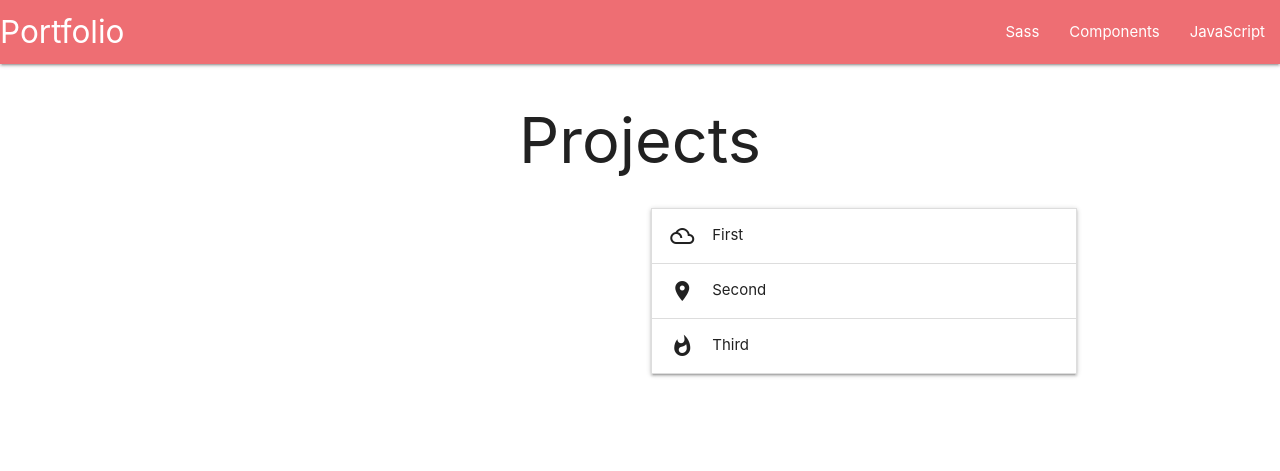
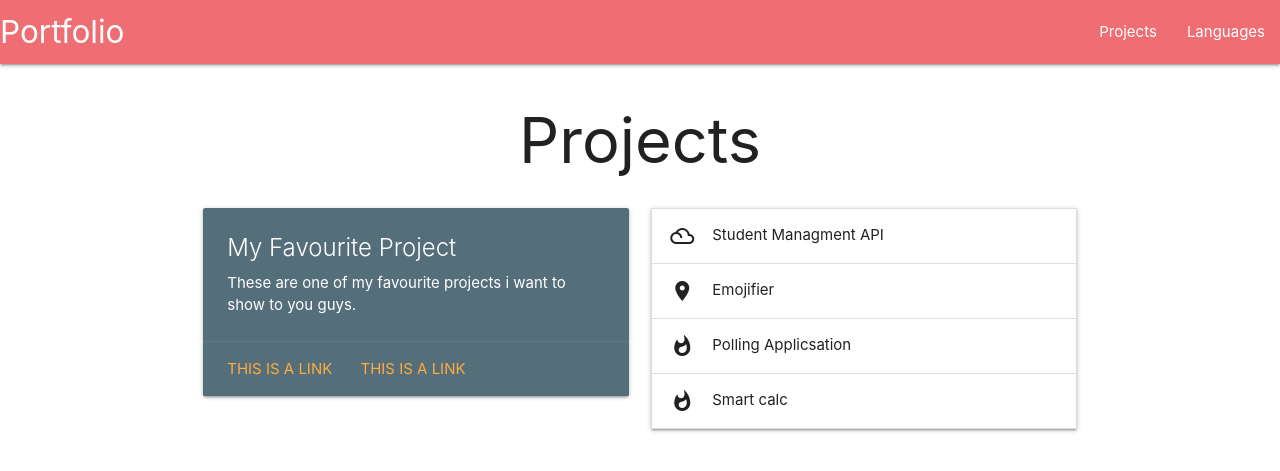
Before and after one commit to buri-buri/Portfolio, a Django app: template templates/main/project.html in a window 1280 px wide. Shown: the top 471 px of the page. Run offline with Django 3.2, Linux system fonts and the light colour scheme; the template is opened without the code that fills it, so the values that code supplies are empty.

Commit message:
abhi maine language and project dono pages bnaa liye and maine sarre link jod diye hai

```diff
--- a/main/urls.py
+++ b/main/urls.py
@@ -1,5 +1,7 @@
 from django.urls import path
 from main import views
 urlpatterns = [
-    path('',views.index)
+    path('',views.index,name='index'),
+    path('project',views.project,name='project'),
+    path('language',views.language,name='language'),
 ]
--- a/templates/main/nav.html
+++ b/templates/main/nav.html
@@ -1,10 +1,9 @@
 <nav>
     <div class="nav-wrapper">
-      <a href="#" class="brand-logo">Portfolio</a>
+      <a href="{% url 'index' %}" class="brand-logo">Portfolio</a>
       <ul id="nav-mobile" class="right hide-on-med-and-down">
-        <li><a href="sass.html">Sass</a></li>
-        <li><a href="badges.html">Components</a></li>
-        <li><a href="collapsible.html">JavaScript</a></li>
+        <li><a href="{% url 'project' %}">Projects</a></li>
+        <li><a href="{% url 'language' %}">Languages</a></li>
       </ul>
     </div>
   </nav>
--- a/templates/main/project.html
+++ b/templates/main/project.html
@@ -6,22 +6,35 @@
         <h1 class = "center-align">Projects</h1>
         <div class="row">
             <div class="col s12 m6">
-
+                <div class="card blue-grey darken-1">
+                    <div class="card-content white-text">
+                      <span class="card-title">My Favourite Project</span>
+                      <p>These are one of my favourite projects i want to show to you guys.</p>
+                    </div>
+                    <div class="card-action">
+                      <a href="#">This is a link</a>
+                      <a href="#">This is a link</a>
+                    </div>
+                  </div>
             </div>
             <div class="col s12 m6">
                 <ul class="collapsible">
                     <li>
-                      <div class="collapsible-header"><i class="material-icons">filter_drama</i>First</div>
-                      <div class="collapsible-body"><span>Lorem ipsum dolor sit amet.</span></div>
+                      <div class="collapsible-header"><i class="material-icons">filter_drama</i>Student Managment API</div>
+                      <div class="collapsible-body"><span>Pta nikya likhu isme ab mai.</span></div>
                     </li>
                     <li>
-                      <div class="collapsible-header"><i class="material-icons">place</i>Second</div>
-                      <div class="collapsible-body"><span>Lorem ipsum dolor sit amet.</span></div>
+                      <div class="collapsible-header"><i class="material-icons">place</i>Emojifier</div>
+                      <div class="collapsible-body"><span>Apne aap samjh na bhai.</span></div>
                     </li>
                     <li>
-                      <div class="collapsible-header"><i class="material-icons">whatshot</i>Third</div>
-                      <div class="collapsible-body"><span>Lorem ipsum dolor sit amet.</span></div>
+                      <div class="collapsible-header"><i class="material-icons">whatshot</i>Polling Applicsation</div>
+                      <div class="collapsible-body"><span>abe yrr har cheez ko dekh kai hi manage kya.</span></div>
                     </li>
+                    <li>
+                        <div class="collapsible-header"><i class="material-icons">whatshot</i>Smart calc</div>
+                        <div class="collapsible-body"><span>Sharam kr le Smart Calc aata to gunde ga nahi calculation hi krega.</span></div>
+                      </li>
                   </ul>
             </div>
         </div>
```
Also changed, not shown: main/views.py (+8 -2 lines), templates/main/index.html (+26 -4 lines), templates/main/language.html (added, +23 -0 lines), templates/main/onecard.html (deleted, +0 -22 lines), templates/main/twocard.html (deleted, +0 -41 lines).
